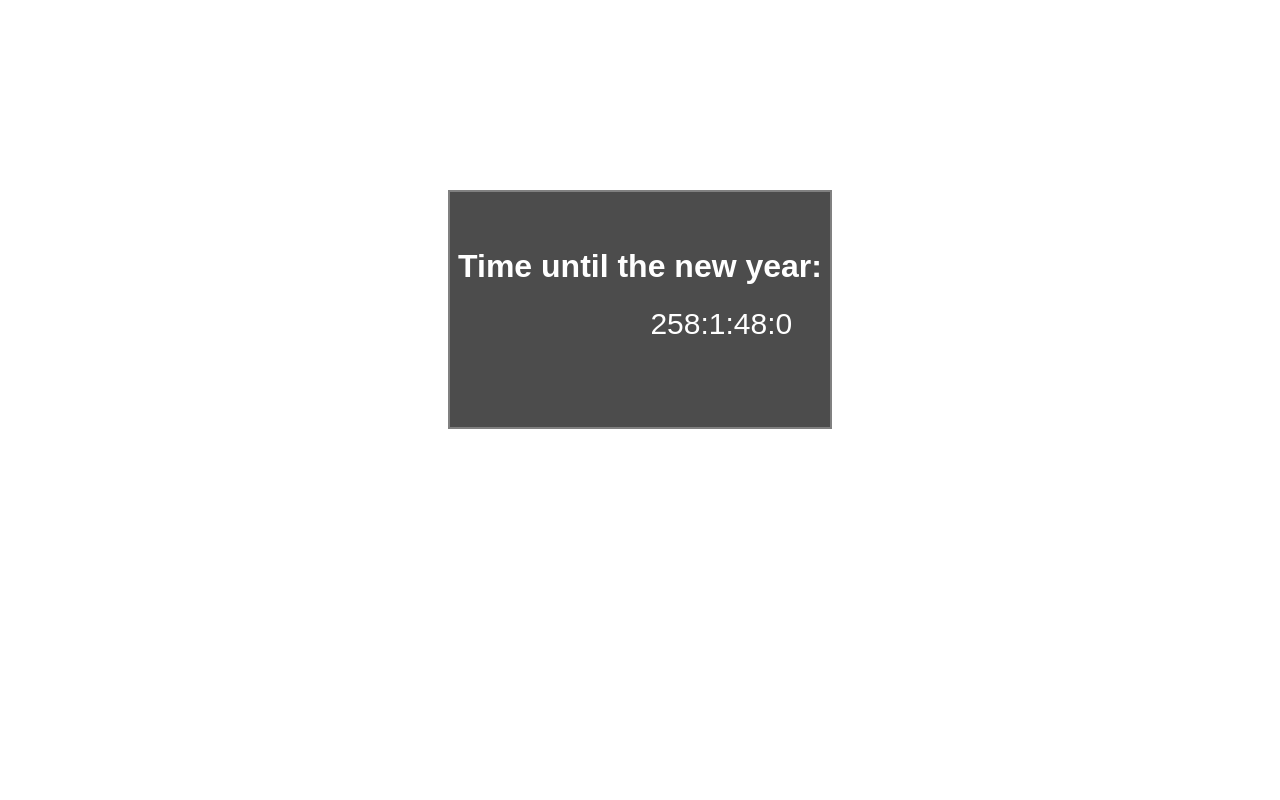
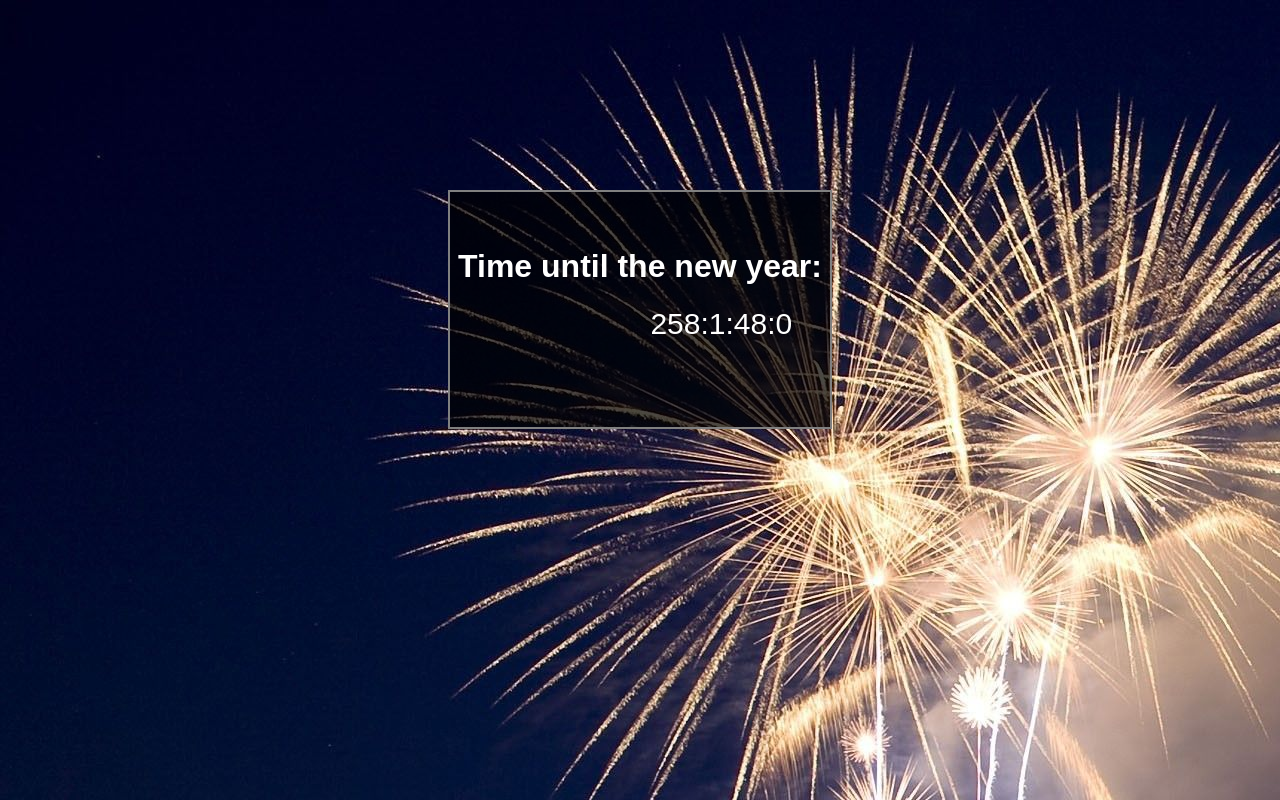
Before and after one commit to andrej-koman/andrej-koman.github.io, a plain HTML site: page index.html in a window 1280 px wide. Drawn offline with Linux system fonts and the light colour scheme.

Commit message:
Update index.css

```diff
--- a/css/index.css
+++ b/css/index.css
@@ -4,7 +4,7 @@
 }
 
 body {
-    background-image: url('background.jpg');
+    background-image: url('https://raw.githubusercontent.com/andrej-koman/andrej-koman.github.io/main/background.jpg');
     height: auto;
     width: auto;
 }
```
